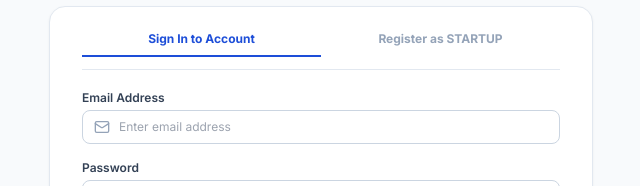
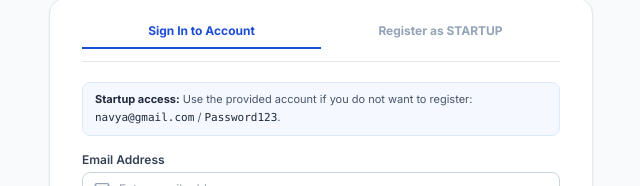
Before and after one commit to Hussain053/Inno_Gov_Prototype, a React (Vite) app in the folder frontend/: page /login in a window 1280 px wide. Shown: the part 403-589 px from the top of the page, without its empty margins (319-959 px from the left). Built offline with nearby package versions, Linux system fonts and the light colour scheme; no server answers.

Commit message:
Fix auth navigation and access guidance

```diff
--- a/frontend/src/pages/auth/LoginPage.tsx
+++ b/frontend/src/pages/auth/LoginPage.tsx
@@ -54,6 +54,10 @@ export const LoginPage: React.FC = () => {
       redirectUser(role);
     }
   }, [isAuthenticated, role]);
+
+  useEffect(() => {
+    setActiveTab(searchParams.get('mode') === 'register' ? 'register' : 'login');
+  }, [searchParams]);
 
   const handleRoleSelect = (r: UserRole) => {
     setSelectedRole(r);
@@ -223,7 +227,11 @@ export const LoginPage: React.FC = () => {
           {/* Mode Switcher Tabs */}
           <div className="flex border-b border-slate-200 pb-3 mb-5">
             <button
-              onClick={() => setActiveTab('login')}
+              type="button"
+              onClick={() => {
+                setActiveTab('login');
+                navigate(`/login?role=${selectedRole}`);
+              }}
               className={`flex-1 pb-2 text-xs font-bold border-b-2 text-center transition-colors ${
                 activeTab === 'login'
                   ? 'border-gov-blue text-gov-blue'
@@ -234,7 +242,11 @@ export const LoginPage: React.FC = () => {
             </button>
             {selectedRole !== 'ADMIN' && (
               <button
-                onClick={() => setActiveTab('register')}
+                type="button"
+                onClick={() => {
+                  setActiveTab('register');
+                  navigate(`/login?role=${selectedRole}&mode=register`);
+                }}
                 className={`flex-1 pb-2 text-xs font-bold border-b-2 text-center transition-colors ${
                   activeTab === 'register'
                     ? 'border-gov-blue text-gov-blue'
@@ -248,6 +260,28 @@ export const LoginPage: React.FC = () => {
 
           {activeTab === 'login' ? (
             <form onSubmit={handleLoginSubmit} className="space-y-4">
+              <div className="rounded-lg border border-blue-100 bg-blue-50/60 px-3 py-2 text-[11px] leading-relaxed text-slate-600">
+                {selectedRole === 'STARTUP' && (
+                  <>
+                    <strong className="text-slate-800">Startup access:</strong> Use the provided account if you do not want to register: <span className="font-mono text-slate-800">navya@gmail.com</span> / <span className="font-mono text-slate-800">Password123</span>.
+                  </>
+                )}
+                {selectedRole === 'EVALUATOR' && (
+                  <>
+                    <strong className="text-slate-800">Evaluator access:</strong> SIH evaluators who do not want to register can review the platform using: <span className="font-mono text-slate-800">neel@gmail.com</span> / <span className="font-mono text-slate-800">Password123</span>.
+                  </>
+                )}
+                {selectedRole === 'GOVERNMENT' && (
+                  <>
+                    <strong className="text-slate-800">Government access:</strong> Use the provided account if you do not want to register: <span className="font-mono text-slate-800">dd@gmail.com</span> / <span className="font-mono text-slate-800">Password123!</span>.
+                  </>
+                )}
+                {selectedRole === 'ADMIN' && (
+                  <>
+                    <strong className="text-slate-800">Administrator access:</strong> Credentials are restricted for security and are not displayed here.
+                  </>
+                )}
+              </div>
               <div>
                 <label className="block text-xs font-semibold text-slate-700 mb-1">
                   Email Address
@@ -313,6 +347,9 @@ export const LoginPage: React.FC = () => {
             </form>
           ) : (
             <form onSubmit={handleRegisterSubmit} className="space-y-3.5">
+              <div className="rounded-lg border border-blue-100 bg-blue-50/60 px-3 py-2 text-[11px] leading-relaxed text-slate-600">
+                Already have access? Select <strong className="text-slate-800">Sign In to Account</strong> above. SIH evaluators can use the provided evaluator credentials instead of registering.
+              </div>
               <div>
                 <label className="block text-xs font-semibold text-slate-700 mb-1">
                   Full Name / Organization Head
```
